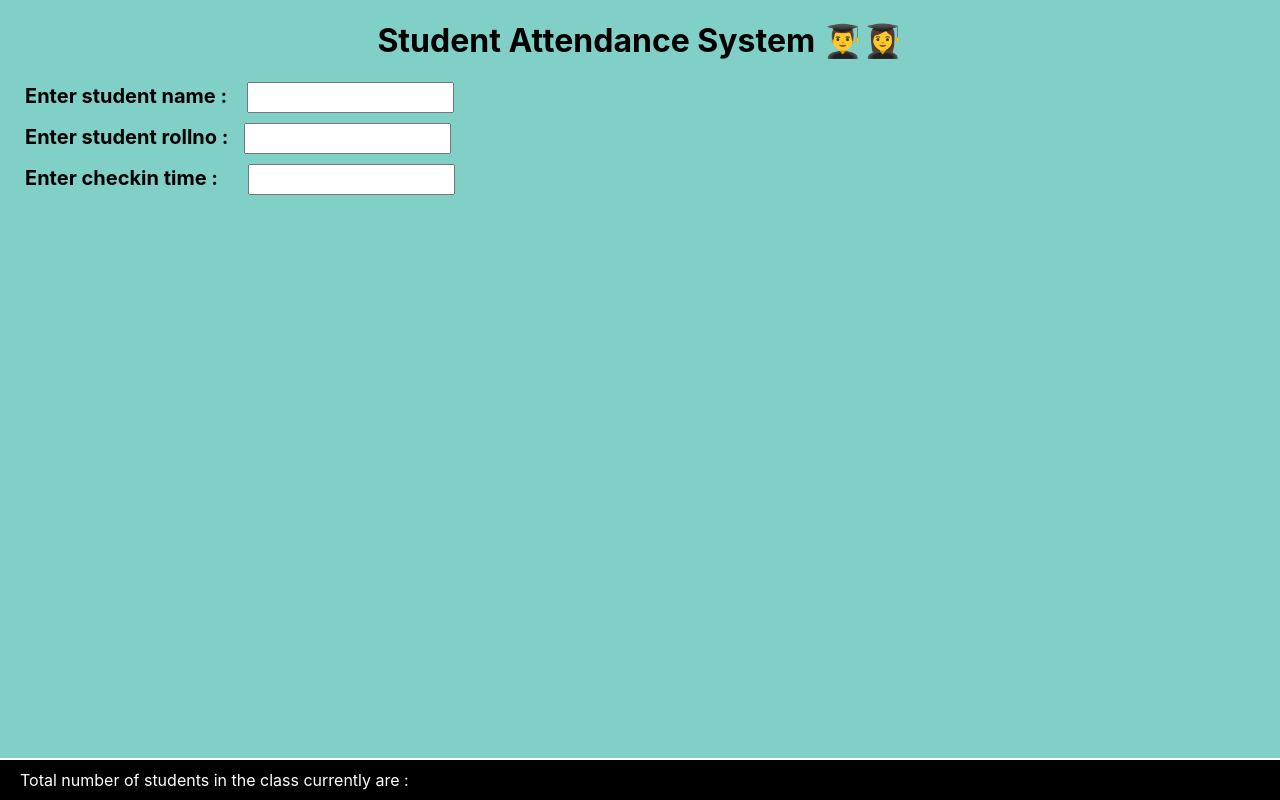
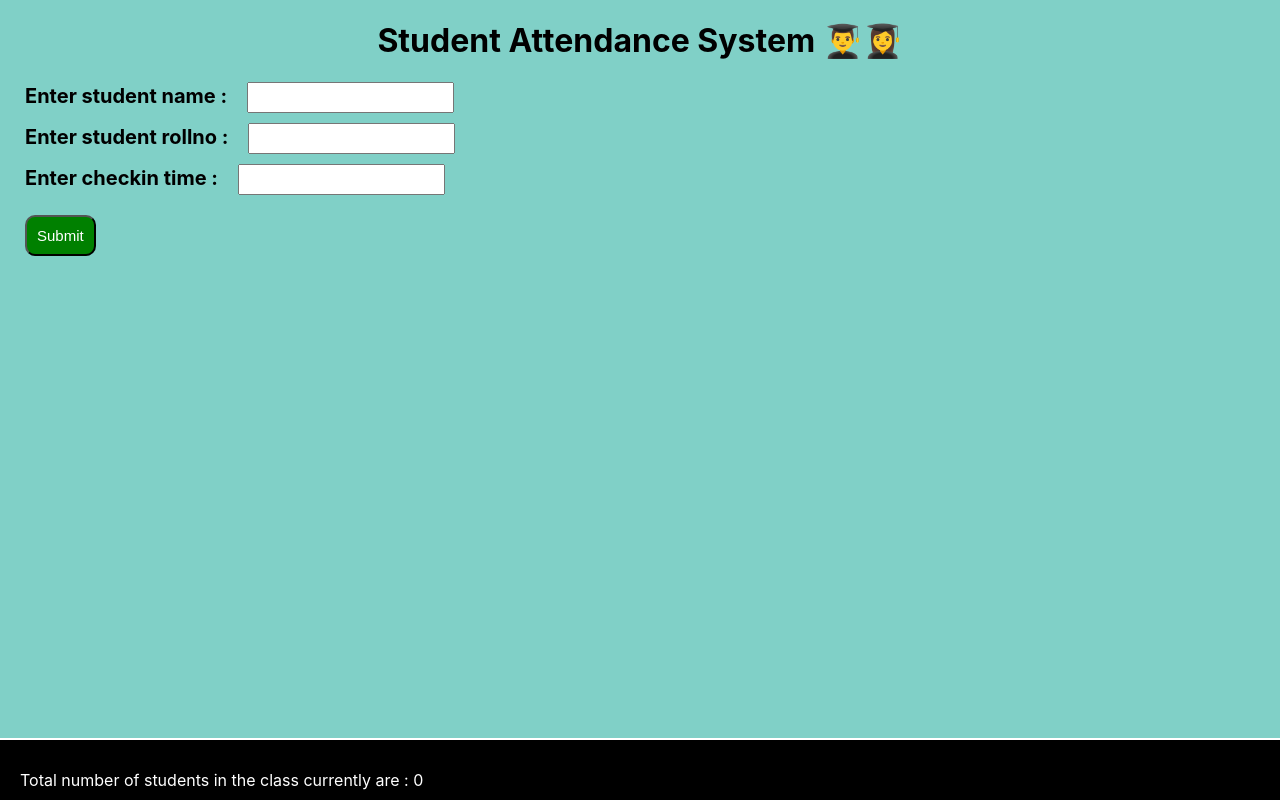
Before and after one commit to HerokuNivas/Intern2-StudentAttendanceSystem, a React (Create React App) app: page / in a window 1280 px wide. Built offline with nearby package versions, Linux system fonts and the light colour scheme.

Commit message:
Added form submit, error resolver

```diff
--- a/src/components/Attendance.jsx
+++ b/src/components/Attendance.jsx
@@ -1,29 +1,59 @@
 import React from "react";
 import "../css/attendence.css";
 import { useState } from "react";
+import { useEffect } from "react";
 
 export default function Attendance(){
 
     const [name, setName] = useState("");
     const [id, setId] = useState("");
     const [inTime, setInTime] = useState("");
+    const [error, setError] = useState(false);
+    const [exist, setExist] = useState(false);
+    const [studentsPresent, setStudentsPresent] = useState([]);
+    const [currentStrength, setCurrentStrength] = useState(0);
+
+    useEffect(()=>{
+        setCurrentStrength(studentsPresent.length);
+    }, [studentsPresent]);
+
+
+
+    function submitFun(e){
+        e.preventDefault();
+        if(name === "" || id === "" || inTime === ""){
+            setError(true);
+            return;
+        }
+        else{
+            if(studentsPresent === undefined || studentsPresent.find(item => item.rollno === id) === undefined){
+                setStudentsPresent([...studentsPresent, {name: name, rollno: id, checkin: inTime, checout: null}]);
+            }
+            else{
+                setExist(true);
+            }
+        }
+    }
 
     return(
         <div>
             <h1 style={{textAlign: "center"}}>Student Attendance System 👨‍🎓👩‍🎓</h1>
-            <div style={{position: "fixed", bottom: "0", background: "black", paddingLeft: "100%", paddingRight: "100%", paddingTop: "40px", margin: "auto", borderTop: "2px solid white"}}></div>
-            <div style={{position: "fixed", color: "white", bottom: "10px", left: "20px", right: "20px"}}>Total number of students in the class currently are : </div>
+            <div style={{position: "fixed", bottom: "0", background: "black", paddingLeft: "100%", paddingRight: "100%", paddingTop: "60px", borderTop: "2px solid white"}}></div>
+            <div style={{position: "fixed", color: "white", bottom: "10px", left: "20px", right: "20px"}}>Total number of students in the class currently are : {currentStrength}</div>
             <div style={{marginLeft: "25px", marginBottom: "25px"}}>
                 <form>
                     <label style={{fontWeight: "bolder", fontSize: "20px"}}>Enter student name :
-                        <input type="text" value={name} onChange={(e)=>(setName(e.target.value))} style={{height: "25px", marginLeft: "20px", fontSize: "15px"}}/>
+                        <input type="text" value={name} onChange={(e)=>(setName(e.target.value), setError(false))} style={{height: "25px", marginLeft: "20px", fontSize: "15px"}} required/>
                     </label>
                     <label style={{fontWeight: "bolder", fontSize: "20px", display: "block", marginTop: "10px"}}>Enter student rollno :
-                        <input type="text" value={id} onChange={(e)=>(setId(e.target.value))} style={{height: "25px", marginLeft: "16px", fontSize: "15px"}}/>
+                        <input type="text" value={id} onChange={(e)=>(setId(e.target.value), setError(false), setExist(false))} style={{height: "25px", marginLeft: "20px", fontSize: "15px"}} required/>
                     </label>
                     <label style={{fontWeight: "bolder", fontSize: "20px", display: "block", marginTop: "10px"}}>Enter checkin time :
-                        <input type="text" value={inTime} onChange={(e)=>(setInTime(e.target.value))} style={{height: "25px", marginLeft: "30px", fontSize: "15px"}}></input>
+                        <input type="text" value={inTime} onChange={(e)=>(setInTime(e.target.value), setError(false))} style={{height: "25px", marginLeft: "20px", fontSize: "15px"}} required></input>
                     </label>
+                    {error && <p style={{color: "red", fontWeight: "bold", marginBottom: "-5px"}}>* All fields are required</p>}
+                    {exist && <p style={{color: "red", fontWeight: "bold", marginBottom: "-5px"}}>* Student is alreay present</p>}
+                    <input type="submit" style={{background: "green", color: "white", fontSize: "15px", marginTop: "20px", padding: "10px", borderRadius: "10px"}} onClick={(e)=>(submitFun(e))}/>
                 </form>
             </div>
         </div>
```
